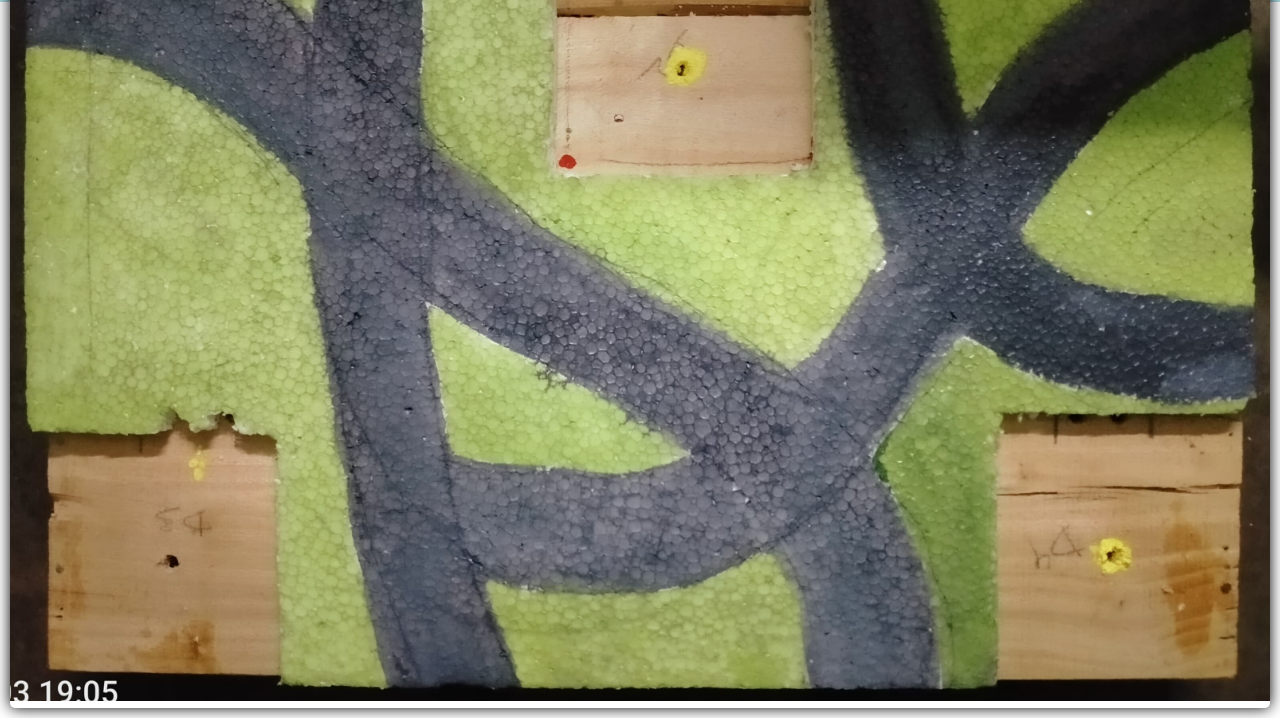
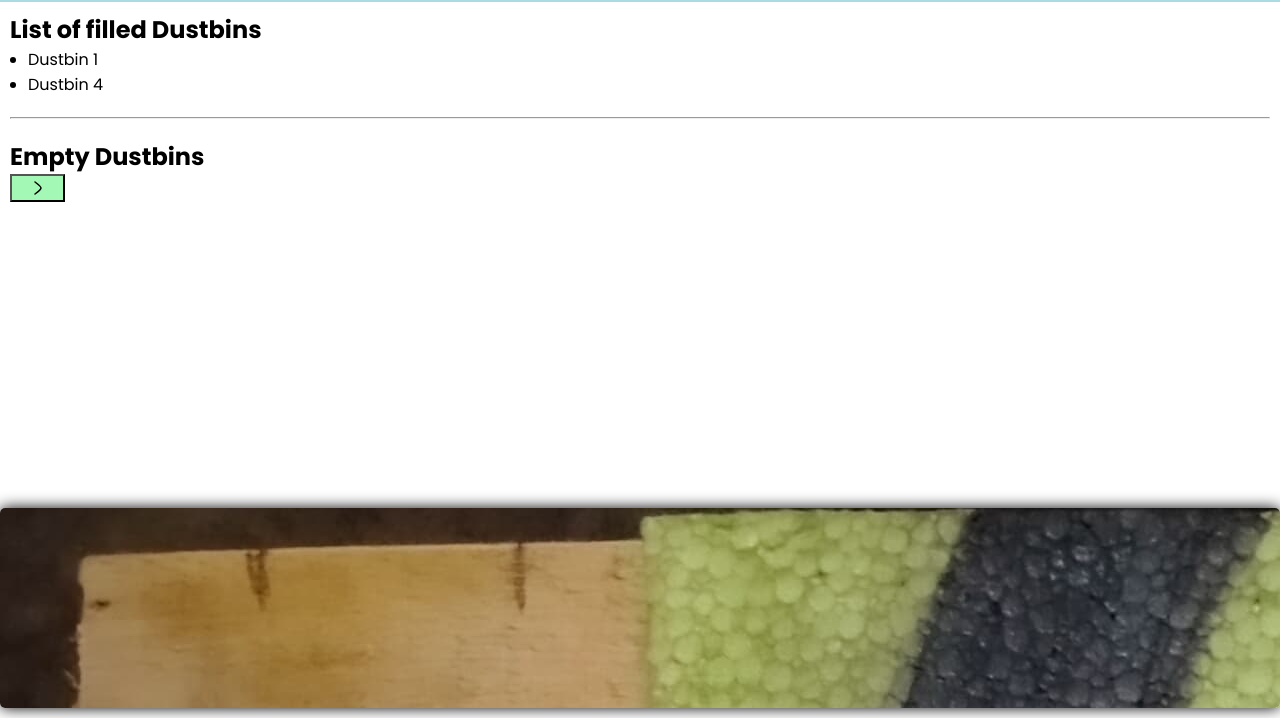
Before and after one commit to subhankar18r/Garbeggo, a website built with Vite: page web/index.html in a window 1280 px wide. Shown: the part 82-800 px from the top of the page. Built offline with nearby package versions, Linux system fonts and the light colour scheme; some packages are replaced by stand-ins of ours; no server answers; the database is empty.

Commit message:
fix map styles

```diff
--- a/web/src/css/main.css
+++ b/web/src/css/main.css
@@ -1,63 +1,68 @@
-@import url('https://fonts.googleapis.com/css2?family=Poppins:ital,wght@0,100;0,200;0,300;0,400;0,500;0,600;0,700;0,800;0,900;1,100;1,200;1,300;1,400;1,500;1,600;1,700;1,800;1,900&display=swap');
-.hide{
-    display: none;
-}
-.rotate-90{
-    rotate: 90deg;
-}
-*{
+@import url("https://fonts.googleapis.com/css2?family=Poppins:ital,wght@0,100;0,200;0,300;0,400;0,500;0,600;0,700;0,800;0,900;1,100;1,200;1,300;1,400;1,500;1,600;1,700;1,800;1,900&display=swap");
+
+* {
   margin: 0;
   padding: 0;
   box-sizing: border-box;
   font-family: "Poppins", serif;
 }
-header{
+.hide {
+  display: none;
+}
+.rotate-90 {
+  rotate: 90deg;
+}
+header {
   height: 84px;
   background-color: #abdbe3;
   display: flex;
   justify-content: center;
   align-items: center;
 }
-header img{
+header img {
   height: 36px;
 }
-main{
+main {
   height: calc(100vh - 84px);
   padding: 0 10px;
   display: grid;
   grid-template-rows: auto 200px;
   position: relative;
 }
-.dustbin-container{
+.dustbin-container {
   overflow: scroll;
 }
-.dustbin-container h2{
+.dustbin-container h2 {
   margin-top: 10px;
 }
-.dustbin-container ul{
+.dustbin-container ul {
   list-style-type: disc;
   padding-left: 18px;
 }
-.dustbin-container hr{
-    margin:20px 0;
+.dustbin-container hr {
+  margin: 20px 0;
 }
-.dustbin-container button{
+.dustbin-container button {
   height: 28px;
   width: 55px;
   background-color: #a3f8b5;
   cursor: pointer;
 }
-.dustbin-container button{
+.dustbin-container button {
   rotate: 0deg;
 }
-.map{
-    margin: 10px;
+.map {
+  width: 100%;
+  height: 200px;
+  margin: 10px auto;
   overflow: hidden;
   position: absolute;
   bottom: 0;
   box-shadow: 0 0 15px 0 black;
   border-radius: 5px;
+  background-color: #fff;
 }
-.map img{
+.map svg {
+  height: 100%;
   width: 100%;
 }
```
Lines whose indentation alone changed are shown as unchanged.
